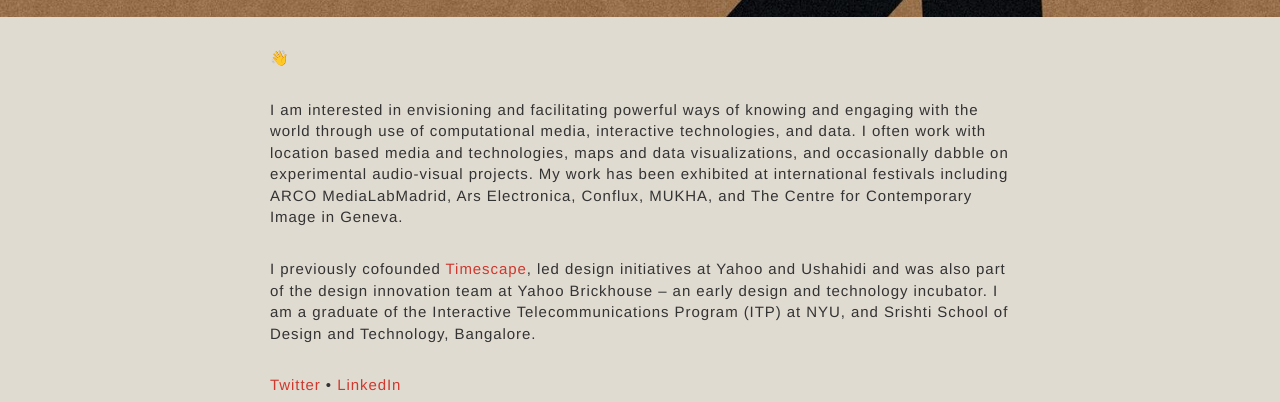
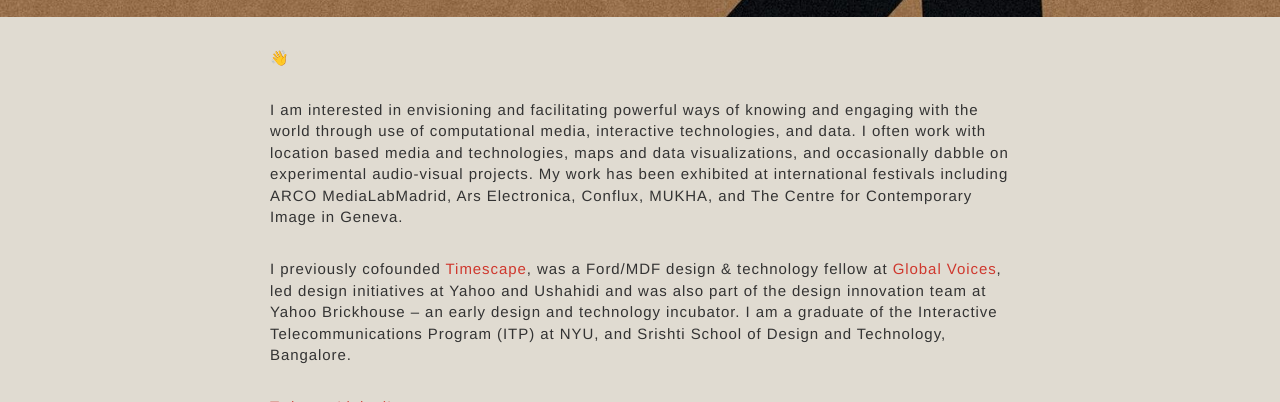
Before and after one commit to vbhv/vbhv.github.io, a Jekyll site: the page built from about/index.md, in a window 1280 px wide and 900 px high, scrolled down 333 px, cut to the strip 0-402 px from the top of the window. Built offline with Jekyll 4.4.1, drawn with Linux system fonts in a browser that asks for light colours.

Commit message:
Update index.md

```diff
--- a/about/index.md
+++ b/about/index.md
@@ -8,7 +8,7 @@
 
 I am interested in envisioning and facilitating powerful ways of knowing and engaging with the world through use of computational media, interactive technologies, and data. I often work with location based media and technologies, maps and data visualizations, and occasionally dabble on experimental audio-visual projects. My work has been exhibited at international festivals including ARCO MediaLabMadrid, Ars Electronica, Conflux, MUKHA, and The Centre for Contemporary Image in Geneva.
 
-I previously cofounded [Timescape](https://timescape.io), led design initiatives at Yahoo and Ushahidi and was also part of the design innovation team at Yahoo Brickhouse – an early design and technology incubator. I am a graduate of the Interactive Telecommunications Program (ITP) at NYU, and Srishti School of Design and Technology, Bangalore.
+I previously cofounded [Timescape](https://timescape.io), was a Ford/MDF design & technology fellow at [Global Voices](https://globalvoices.org/), led design initiatives at Yahoo and Ushahidi and was also part of the design innovation team at Yahoo Brickhouse – an early design and technology incubator. I am a graduate of the Interactive Telecommunications Program (ITP) at NYU, and Srishti School of Design and Technology, Bangalore.
 
 [Twitter](https://twitter.com/voybhav) • [LinkedIn](https://in.linkedin.com/in/vbhawsar)
 
```
